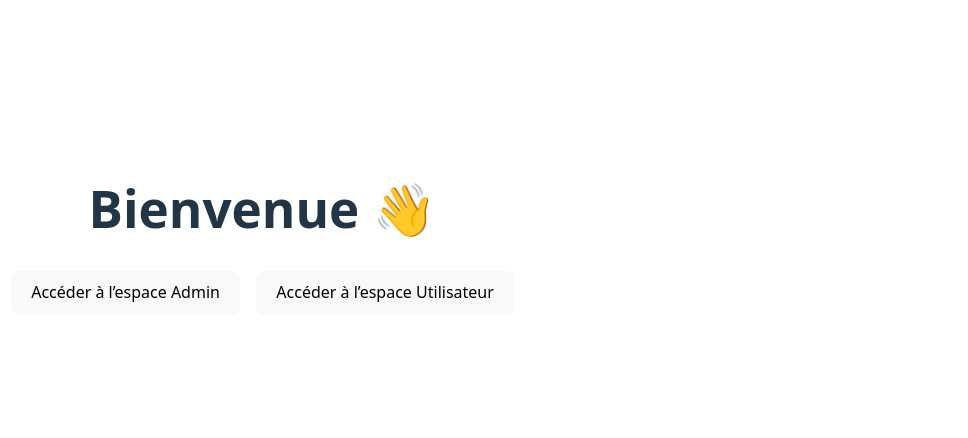
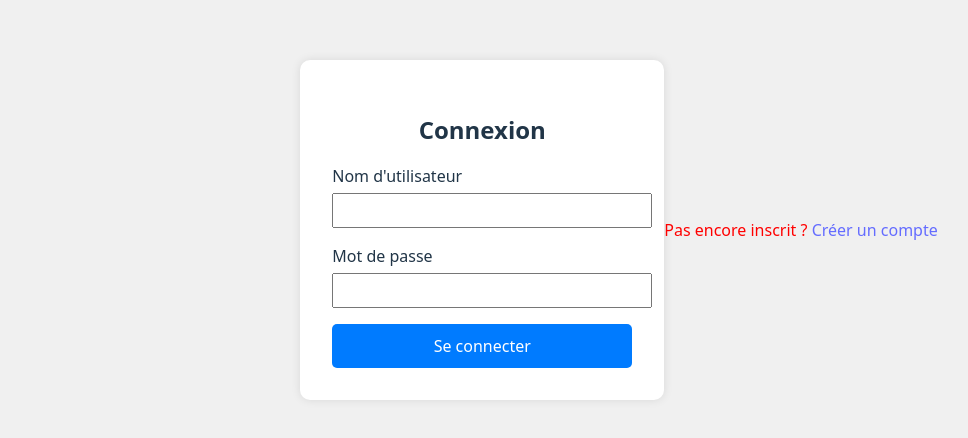
Before and after one commit to zyedkhemakhem/Quantum-AI-vs-AI-in-Cora-Dataset, a React (Vite) app in the folder frontend/: page / in a window 1280 px wide. Shown: the part 170-608 px from the top of the page, without its empty margins (21-989 px from the left). Built offline with nearby package versions, Linux system fonts and the light colour scheme.

Commit message:
backend changes

```diff
--- a/frontend/src/App.jsx
+++ b/frontend/src/App.jsx
@@ -2,14 +2,18 @@
 import AdminPage from './pages/AdminPage';
 import UserPage from './pages/UserPage';
 import Home from './pages/Home';
+import Login from './components/Login';
+import SignUp from './components/SignUp';
 
 function App() {
   return (
     <Router>
       <Routes>
-        <Route path="/" element={<Home />} />
+        <Route path="/" element={<Login />} />
         <Route path="/admin" element={<AdminPage />} />
         <Route path="/user" element={<UserPage />} />
+        <Route path="/signup" element={<SignUp />} />
+
       </Routes>
     </Router>
   );
```
Also changed, not shown: 1 other file (tests, documents, lock files or other folders).
